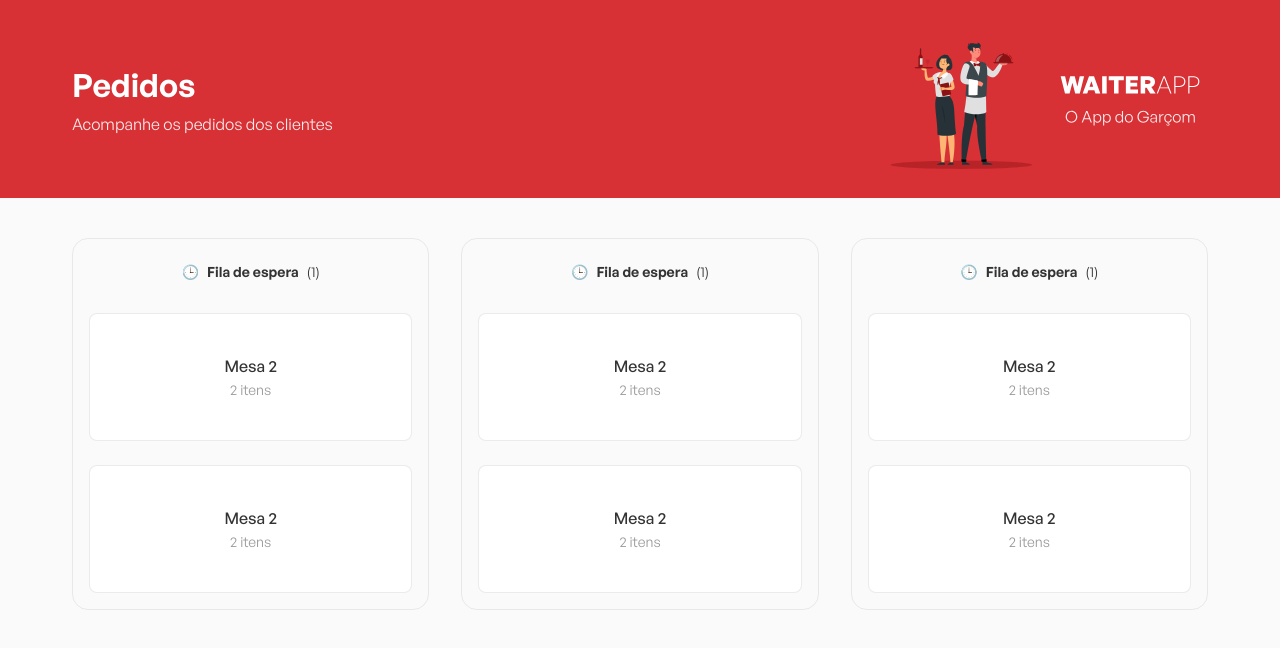
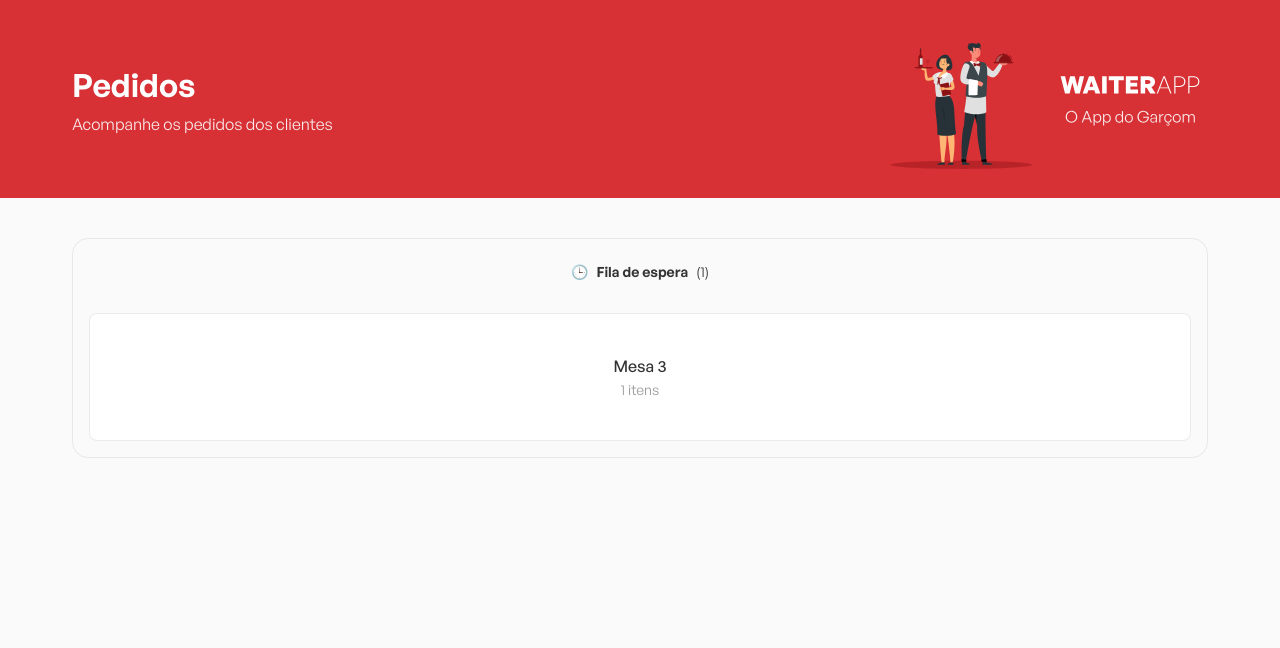
Before and after one commit to igorfurtado/waiterapp-dashboard, a React (Vite) app: page / in a window 1280 px wide. Shown: the top 648 px of the page. Built offline with nearby package versions, Linux system fonts and the light colour scheme.

Commit message:
feat: criando mappers e tipagens da view

```diff
--- a/src/components/orders/components/Board.tsx
+++ b/src/components/orders/components/Board.tsx
@@ -1,24 +1,30 @@
+import { Order } from '../model/data/order'
 import { IBoard, OrdersContainer } from '../styles'
+import { statusIcon } from '../utils/status-management'
 
-export const Board = () => {
+type BoardProps = {
+  status: 'Pronto!' | 'Em preparação' | 'Fila de espera'
+  orders: Order[]
+}
+
+export const Board = ({ orders, status }: BoardProps) => {
   return (
     <IBoard>
       <header>
-        <span>🕒</span>
-        <strong>Fila de espera</strong>
+        <span>{statusIcon(status)}</span>
+        <strong>{status}</strong>
         <span>(1)</span>
       </header>
 
       <OrdersContainer>
-        <button type='button'>
-          <strong>Mesa 2</strong>
-          <span>2 itens</span>
-        </button>
-
-        <button type='button'>
-          <strong>Mesa 2</strong>
-          <span>2 itens</span>
-        </button>
+        {orders.map(({ id, products, table }) => {
+          return (
+            <button type='button' key={id}>
+              <strong>{`Mesa ${table}`}</strong>
+              <span>{`${products.length} itens`}</span>
+            </button>
+          )
+        })}
       </OrdersContainer>
     </IBoard>
   )
--- a/src/components/orders/index.tsx
+++ b/src/components/orders/index.tsx
@@ -1,12 +1,66 @@
 import Board from './components/Board'
+import { OrderFromDomain } from './model/data/order'
+import { orderMapper } from './model/mappers/order-mapper'
 import { Container } from './styles'
+
+const ordersMock: OrderFromDomain[] = [
+  {
+    _id: '6595c6cedc09432395e6084b',
+    table: '3',
+    status: 'WAITING',
+    products: [
+      {
+        product: {
+          _id: '6595b98a1c7c81ebe087f53d',
+          name: 'Pizza quatro queijos',
+          description:
+            'Deliciosa pizza de quatro queijos com borda de catupiry',
+          imagePath: '1704311178644-quatro-queijos.png',
+          price: 40,
+          ingredients: [
+            {
+              name: 'Mussarela',
+              icon: '🧀',
+              _id: '6595b98a1c7c81ebe087f53e'
+            },
+            {
+              name: 'Prato',
+              icon: '🧀',
+              _id: '6595b98a1c7c81ebe087f53f'
+            },
+            {
+              name: 'Cheddar',
+              icon: '🧀',
+              _id: '6595b98a1c7c81ebe087f540'
+            },
+            {
+              name: 'Gouda',
+              icon: '🧀',
+              _id: '6595b98a1c7c81ebe087f541'
+            }
+          ],
+          category: '65946df8b71ad791db53bfd4',
+          __v: 0
+        },
+        quantity: 1,
+        _id: '6595c6cedc09432395e6084c'
+      }
+    ],
+    createdAt: '2024-01-03T20:42:54.999Z',
+    __v: 0
+  }
+]
+
+const orderView = orderMapper(ordersMock)
 
 const Orders = () => {
   return (
     <Container>
-      <Board />
-      <Board />
-      <Board />
+      {orderView.map((order) => {
+        return (
+          <Board status={order.status} orders={orderView} key={order.id} />
+        )
+      })}
     </Container>
   )
 }
--- /dev/null
+++ b/src/components/orders/model/data/order.ts
@@ -0,0 +1,17 @@
+import { Product, ProductFromDomain } from './product'
+
+export type Order = {
+  id: string
+  table: string
+  status: 'Pronto!' | 'Em preparação' | 'Fila de espera'
+  products: Product[]
+}
+
+export type OrderFromDomain = {
+  _id: string
+  table: string
+  status: 'WAITING' | 'IN_PRODUCTION' | 'DONE'
+  products: ProductFromDomain[]
+  createdAt: string
+  __v: number
+}
--- /dev/null
+++ b/src/components/orders/model/data/product.ts
@@ -0,0 +1,28 @@
+export type Product = {
+  id: string
+  quantity: number
+  product: {
+    name: string
+    imagePath: string
+    price: number
+  }
+}
+
+export type ProductFromDomain = {
+  product: {
+    _id: string
+    name: string
+    description: string
+    imagePath: string
+    price: number
+    ingredients: {
+      name: string
+      icon: string
+      _id: string
+    }[]
+    category: string
+    __v: number
+  }
+  quantity: number
+  _id: string
+}
--- /dev/null
+++ b/src/components/orders/model/mappers/order-mapper.ts
@@ -0,0 +1,12 @@
+import { statusMapping } from '../../utils/status-management'
+import { Order, OrderFromDomain } from '../data/order'
+import { productMapper } from './product-mapper'
+
+export const orderMapper = (orders: OrderFromDomain[]): Order[] => {
+  return orders.map((order) => ({
+    id: order._id,
+    status: order.status ? statusMapping(order.status) : 'Fila de espera',
+    table: order.table,
+    products: order.products ? productMapper(order.products) : []
+  }))
+}
--- /dev/null
+++ b/src/components/orders/model/mappers/product-mapper.ts
@@ -0,0 +1,13 @@
+import { Product, ProductFromDomain } from '../data/product'
+
+export const productMapper = (fullProduct: ProductFromDomain[]): Product[] => {
+  return fullProduct.map((product) => ({
+    id: product._id,
+    quantity: product.quantity,
+    product: {
+      name: product.product.name,
+      imagePath: product.product.imagePath,
+      price: product.product.price
+    }
+  }))
+}
--- /dev/null
+++ b/src/components/orders/utils/status-management.ts
@@ -0,0 +1,21 @@
+export const statusIcon = (
+  status: 'Pronto!' | 'Em preparação' | 'Fila de espera'
+): string => {
+  if (status === 'Pronto!') {
+    return '✅'
+  } else if (status === 'Em preparação') {
+    return '🧑‍🍳'
+  } else {
+    return '🕒'
+  }
+}
+
+export const statusMapping = (status: 'WAITING' | 'IN_PRODUCTION' | 'DONE') => {
+  if (status === 'DONE') {
+    return 'Pronto!'
+  } else if (status === 'IN_PRODUCTION') {
+    return 'Em preparação'
+  } else {
+    return 'Fila de espera'
+  }
+}
```
